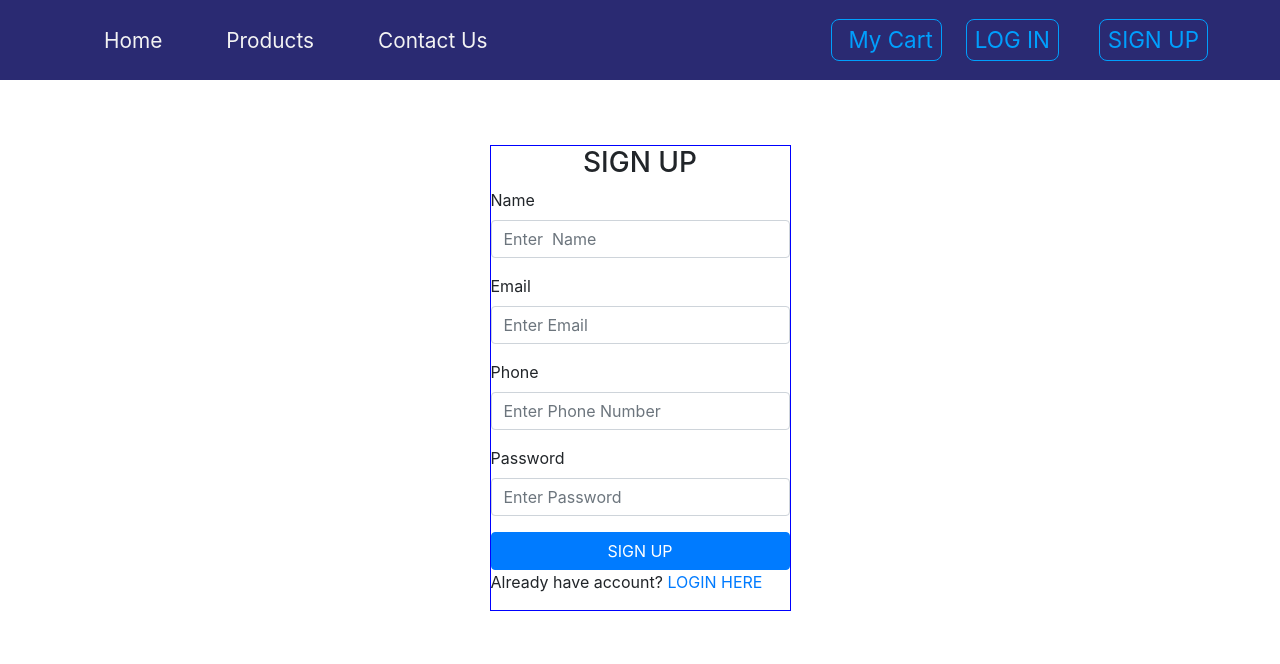
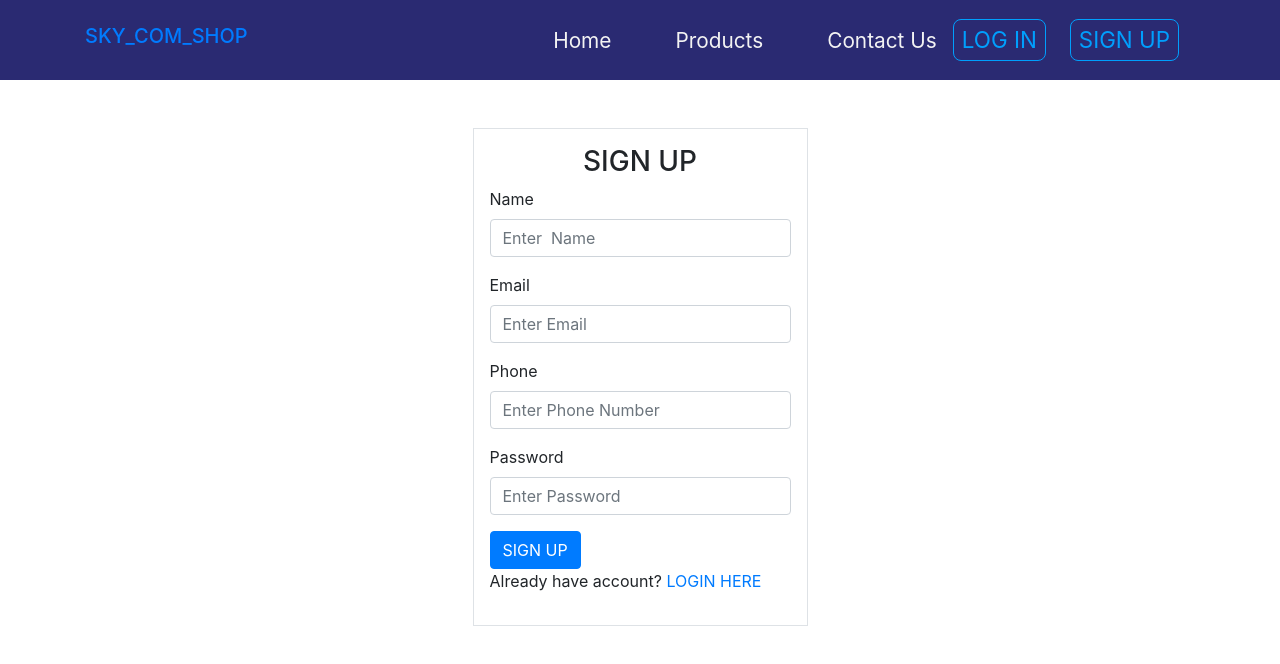
Before and after one commit to Senagoka/skycom_app, a React (Create React App) app: page /register in a window 1280 px wide. Shown: the top 664 px of the page. Built offline with nearby package versions, Linux system fonts and the light colour scheme.

Commit message:
made some changes

```diff
--- a/src/App.js
+++ b/src/App.js
@@ -1,6 +1,5 @@
 import React from "react";
-import { useContext } from "react";
-import { Switch, Route, Redirect } from "react-router-dom";
+import { Switch, Route } from "react-router-dom";
 import "./App.css";
 import "bootstrap/dist/css/bootstrap.min.css";
 import Navbar from "./components/Navbar";
@@ -15,22 +14,13 @@ import ContactPage from "./components/ContactPage";
 import Footer from "./components/Footer";
 import LoginScreen from "./components/screens/loginScreen";
 import SignupUserScreen from "./components/screens/RegisterUserScreen";
-import { UsersContext } from "./UserContext";
 
 function App() {
-  const { user } = useContext(UsersContext);
   return (
     <React.Fragment>
       <main>
         <Navbar />
         <Switch>
-          {/* <Route exact path="/" component={ProductList}>
-            {Object.keys(user).length > 0 ? (
-              <Redirect to="/" />
-            ) : (
-              <Redirect to="/login" />
-            )}
-          </Route> */}
           <Route exact path="/" component={ProductList} />
           <Route path="/details" component={Details} />
           <Route path="/cart" component={Cart} />
--- a/src/UserContext.js
+++ b/src/UserContext.js
@@ -20,19 +20,17 @@ const UserContextProvider = ({ children }) => {
         "Content-Type": "application/json",
       },
     };
-    const res = await axios.post(
+    const { data } = await axios.post(
       "https://sky-press.herokuapp.com/api/v1/user/login",
       user,
       config
     );
 
-    localStorage.setItem("userInfo", res.data.token_id);
-
-    console.log(res);
+    console.log(data);
 
     dispatch({
       type: "LOGIN",
-      payload: res.data,
+      payload: data,
     });
   }
   //logout
@@ -43,7 +41,7 @@ const UserContextProvider = ({ children }) => {
   };
 
   //register user
-  async function registerUser(newuser) {
+  async function signupUser(newuser) {
     try {
       const config = {
         headers: {
@@ -56,6 +54,8 @@ const UserContextProvider = ({ children }) => {
         config
       );
 
+      console.log(data);
+
       dispatch({
         type: "REGISTER_USER",
         payload: data,
@@ -67,7 +67,7 @@ const UserContextProvider = ({ children }) => {
 
   return (
     <UsersContext.Provider
-      value={{ userInfo: state.userInfo, loginUser, registerUser, logout }}
+      value={{ user: state.userInfo, loginUser, signupUser, logout }}
     >
       {children}
     </UsersContext.Provider>
--- a/src/components/Cart/Package.json
+++ /dev/null
@@ -1,3 +0,0 @@
-{
-  "main": "Cart.js"
-}
--- a/src/components/Modal.js
+++ b/src/components/Modal.js
@@ -16,11 +16,11 @@ class Modal extends Component {
           } else {
             return (
               <ModalContainer>
-                <div className="container">
+                <div>
                   <div className="row">
                     <div
                       id="modal"
-                      className="col-8 mx-auto col-md-6 col-lg-2 text-center text-capitalize p-5"
+                      className="col-8 mx-auto col-md-6 col-lg-3 text-center text-capitalize p-5 "
                     >
                       <h5>Item added to the cart</h5>
                       <img src={img} alt="product" className="img-fluid" />
--- a/src/components/Navbar.js
+++ b/src/components/Navbar.js
@@ -1,54 +1,62 @@
-import React, { Component } from "react";
+import React, { useContext } from "react";
 import { Link } from "react-router-dom";
-// import logo from "../logo.svg";
 import { ButtonContainer } from "./button";
 import styled from "styled-components";
-// import LoginScreen from "./screens/loginScreen";
-// import SignupUserScreen from "./screens/RegisterUserScreen";
+import { UsersContext } from "../UserContext";
+import { FiShoppingCart } from "react-icons/fi";
 
-class Navbar extends Component {
-  state = {};
-  render() {
+const Navbar = () => {
+  const { user } = useContext(UsersContext);
+
   return (
-      <NavWrapper className="navbar navbar-expand-sm navbar-dark px-sm-5">
-        {/* <Link to="./">
-          <img src={logo} alt="Home" className="navbar-brand" />
-        </Link> */}
+    <NavWrapper className="navbar navbar-expand-lg  px-sm-5">
+      <div className="container">
+        <Link to="/">
+          <h1 className="navbar-brand">SKY_COM_SHOP</h1>
+        </Link>
+        <div className="navbar-nav ml-auto">
           <ul className="navbar-nav align-items-center">
             <li className="nav-item ml-5">
               <Link to="/" className="nav-link">
                 Home
-            </Link>{" "}
+              </Link>
             </li>
             <li className="nav-item ml-5">
               <Link to="/products" className="nav-link">
                 Products
-            </Link>{" "}
+              </Link>
             </li>
             <li className="nav-item ml-5">
               <Link to="/contact" className="nav-link">
                 Contact us
-            </Link>{" "}
+              </Link>
             </li>
           </ul>
+
+          {Object.keys(user).length > 0 ? (
             <Link to="./cart" className="ml-auto">
               <ButtonContainer>
                 <span className="mr-2">
-              <i className="fas fa-cart-plus" />
+                  <FiShoppingCart size={25} />
                 </span>
                 My cart
               </ButtonContainer>
             </Link>
+          ) : (
+            <>
               <Link to="/login" className="nav-link">
                 <ButtonContainer>LOG IN</ButtonContainer>
               </Link>
-        <Link to="/register"className="nav-link">
+              <Link to="/register" className="nav-link">
                 <ButtonContainer>SIGN UP</ButtonContainer>
               </Link>
+            </>
+          )}
+        </div>
+      </div>
     </NavWrapper>
   );
-  }
-}
+};
 
 export default Navbar;
 
--- a/src/components/Product.js
+++ b/src/components/Product.js
@@ -2,7 +2,6 @@ import React, { Component } from "react";
 import styled from "styled-components";
 import { Link } from "react-router-dom";
 import { ProductConsumer } from "../context";
-// import Cart from "./Cart";
 import PropTypes from "prop-types";
 
 class Product extends Component {
@@ -10,7 +9,7 @@ class Product extends Component {
     const { id, title, img, price, inCart } = this.props.product;
     return (
       <ProductWrapper className="col-9 mx-auto col-md-6 col-lg-3 my-3">
-        <div className="card  box-shadow: 0px 4px 20px 0px rgba(0, 0, 0, 0.05);">
+        <div className="card shadow ">
           <ProductConsumer>
             {(value) => (
               <div
@@ -20,7 +19,12 @@ class Product extends Component {
                 }}
               >
                 <Link to="./details">
-                  <img src={img} alt="product" className="card-img-top" />
+                  <img
+                    src={img}
+                    alt="product"
+                    className="card-img-top"
+                    style={{ minHeight: 150, maxHeight: 150 }}
+                  />
                 </Link>
                 <button
                   className="cart-btn"
--- a/src/components/ProductPage.js
+++ b/src/components/ProductPage.js
@@ -1,9 +1,9 @@
 import React, { Component } from "react";
 // import { ProductConsumer } from "../context";
 import Title from "./Title";
-import { storeProducts} from "../data";
+import { storeProducts } from "../data";
 import ProductPageElement from "./ProductPageElement";
-import Pagination from "./pagination";
+import Pagination from "./Pagination";
 import styles from "./ProductPage.module.css";
 
 class ProductPage extends Component {
@@ -48,7 +48,7 @@ class ProductPage extends Component {
     });
 
     const newProduct = this.state.actualProduct.filter((product) => {
-      if (product.title.includes(e.target.value)) return product;
+      return product.title.includes(e.target.value) && product;
     });
 
     this.setState({ product: newProduct }, () => {
--- a/src/components/ProductPagefc.js
+++ b/src/components/ProductPagefc.js
@@ -1,7 +1,6 @@
 import React, { useState, useEffect } from "react";
-import { ProductConsumer } from "../context";
 import Title from "./Title";
-import { storeProducts, detailProduct } from "../data";
+import { storeProducts } from "../data";
 import ProductPageElement from "./ProductPageElement";
 import Pagination from "./pagination";
 import styles from "./ProductPage.module.css";
@@ -11,8 +10,9 @@ const ProductPage = () => {
   const [actualProduct, setActualProduct] = useState([]);
   const [loading, setLoading] = useState(false);
   const [currentPage, setCurrentpage] = useState(1);
-  const [productsPerPage, setproductsPerPage] = useState(12);
   const [searchString, setSearchString] = useState("");
+
+  const productsPerPage = useState(12);
   useEffect(() => {
     const fetchPosts = async () => {
       setLoading(true);
--- a/src/components/pagination.js
+++ b/src/components/pagination.js
@@ -1,4 +1,5 @@
 import React from "react";
+import { Link } from "react-router-dom";
 
 const Pagination = ({ productsPerPage, totalProducts, paginate }) => {
   const pageNumbers = [];
@@ -9,9 +10,9 @@ const Pagination = ({ productsPerPage, totalProducts, paginate }) => {
     <ul className="pagination">
       {pageNumbers.map((number) => (
         <li key={number} className="page-item">
-          <a onClick={() => paginate(number)} className="page-link">
+          <Link onClick={() => paginate(number)} className="nav-link">
             {number}
-          </a>
+          </Link>
         </li>
       ))}
     </ul>
--- a/src/components/screens/RegisterUserScreen.js
+++ b/src/components/screens/RegisterUserScreen.js
@@ -14,23 +14,21 @@ const SignupUserScreen = () => {
   const [phone, setPhone] = useState("");
   const [password, setPassword] = useState("");
 
-  const { signupUser, userInfo } = useContext(UsersContext);
+  const { signupUser, user } = useContext(UsersContext);
 
   const redirect = location.search ? location.search.split("=")[1] : "/";
 
   useEffect(() => {
-    if (userInfo.firstname) {
-      history.push("/signin");
+    if (Object.keys(user).length > 0) {
+      history.push(redirect);
     }
-  }, [userInfo, history, redirect]);
+  }, [user, history, redirect]);
 
   function handlesubmit(e) {
     e.preventDefault();
     const newuser = {
       name,
-      // lastname,
       email,
-
       phone,
       password,
     };
@@ -49,20 +47,8 @@ const SignupUserScreen = () => {
       }}
     >
       <Row className="justify-content-md-center">
-        <Col
-          xs={12}
-          sm={12}
-          md={6}
-          lg={6}
-          className="border border-white mt-5 p-3"
-        >
-          <Form
-            onSubmit={handlesubmit}
-            style={{
-              display: "grid",
-              border: "1px solid blue",
-            }}
-          >
+        <Col xs={12} sm={12} md={6} lg={6} className="border mt-5 p-3">
+          <Form onSubmit={handlesubmit}>
             <Form.Group>
               <h3 className="text-center">SIGN UP</h3>
               <Form.Label> Name</Form.Label>
@@ -72,14 +58,6 @@ const SignupUserScreen = () => {
                 onChange={(text) => setName(text.target.value)}
               />
             </Form.Group>
-            {/* <Form.Group>
-              <Form.Label>Last Name</Form.Label>
-              <Form.Control
-                placeholder="Enter First Name"
-                value={lastname}
-                onChange={(text) => setLastname(text.target.value)}
-              />
-            </Form.Group> */}
             <Form.Group>
               <Form.Label>Email</Form.Label>
               <Form.Control
@@ -88,14 +66,6 @@ const SignupUserScreen = () => {
                 onChange={(text) => setEmail(text.target.value)}
               />
             </Form.Group>
-            {/* <Form.Group>
-              <Form.Label>Age</Form.Label>
-              <Form.Control
-                placeholder="Enter Age"
-                value={age}
-                onChange={(text) => setAge(text.target.value)}
-              />
-            </Form.Group> */}
             <Form.Group>
               <Form.Label>Phone</Form.Label>
               <Form.Control
--- a/src/components/screens/loginScreen.js
+++ b/src/components/screens/loginScreen.js
@@ -13,9 +13,9 @@ const LoginScreen = ({ history, location }) => {
   const redirect = location.search ? location.search.split("=")[1] : "/";
 
   useEffect(() => {
-    // if (Object.keys(user).length > 0) {
-    //   history.push(redirect);
-    // }
+    if (Object.keys(user).length > 0) {
+      history.push(redirect);
+    }
   }, [history, user, redirect]);
 
   function handleSubmit(e) {
--- a/src/reducers/usersReducer.js
+++ b/src/reducers/usersReducer.js
@@ -16,7 +16,7 @@ const usersReducer = (state, action) => {
       return {
         ...state,
         loading: false,
-        userInfo: "",
+        userInfo: {},
       };
     default:
       return state;
```
Lines whose indentation alone changed are shown as unchanged.
